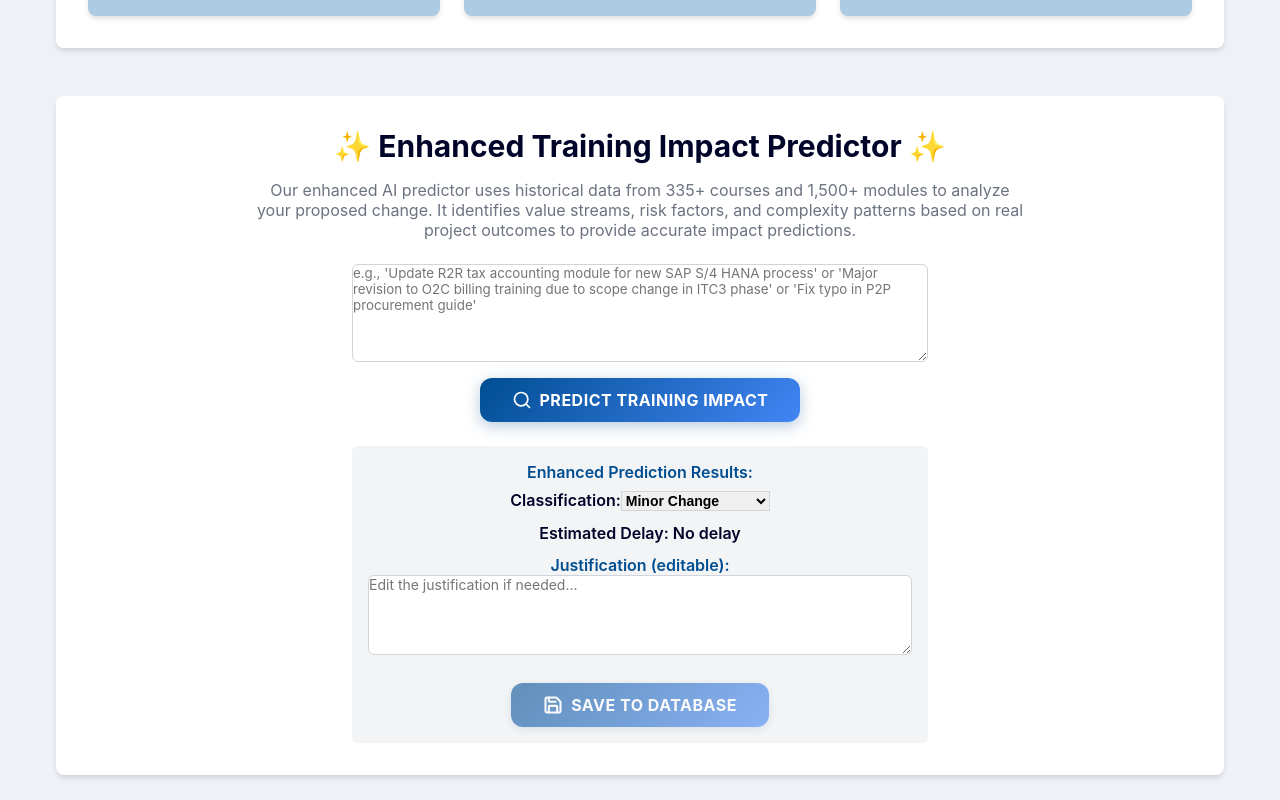
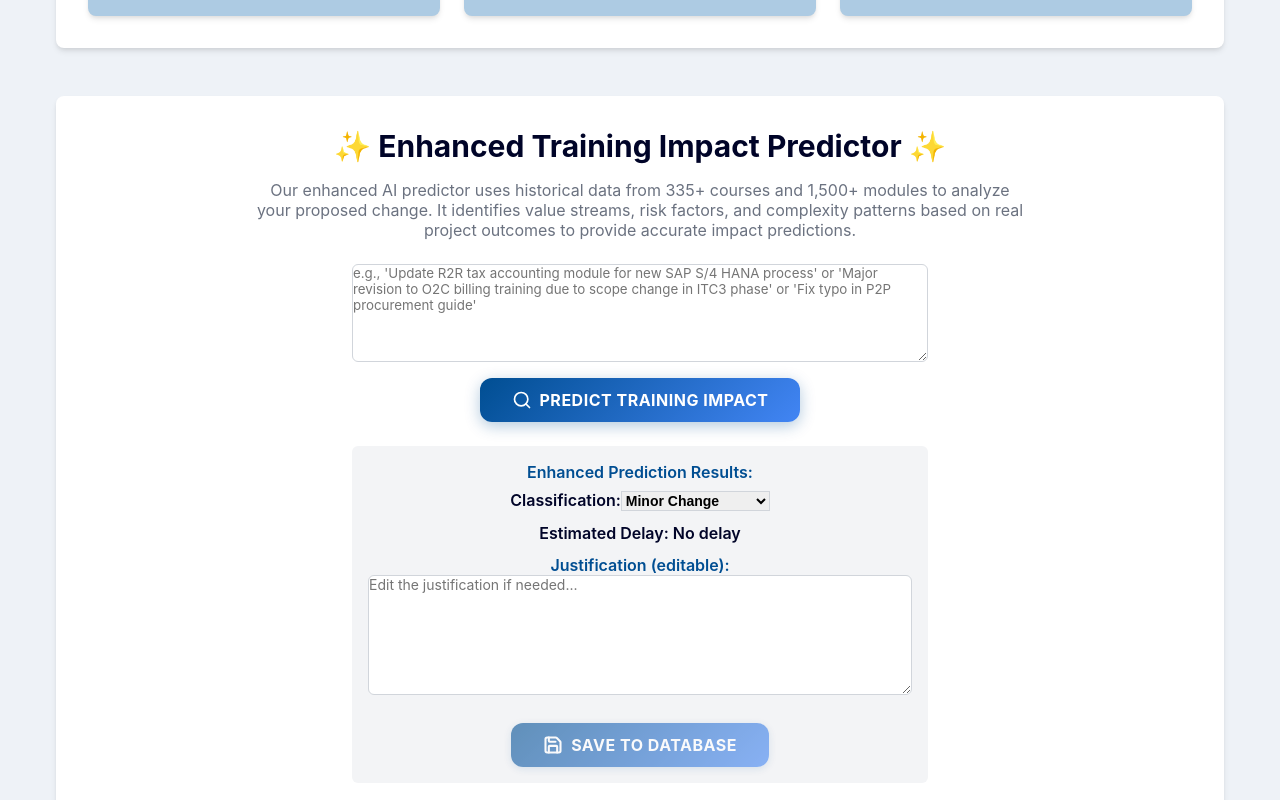
Before and after one commit to freeup86/trsh, a React (Create React App) app: page / in a window 1280 px wide. Both pictures are taken after a click on the button "PREDICT TRAINING IMPACT". Shown: the part 2188-2988 px from the top of the page. Built offline with nearby package versions, Linux system fonts and the light colour scheme.

Commit message:
Increase default height of Justification textarea from 80px to 120px

```diff
--- a/src/ERPChangeControl.js
+++ b/src/ERPChangeControl.js
@@ -920,7 +920,7 @@ Please respond in the following JSON format:
                       className="w-full p-3 border border-gray-300 rounded-md focus:outline-none focus:ring-2 text-sm"
                       style={{
                         focusRingColor: colorPalette.darkBlue,
-                        minHeight: '80px',
+                        minHeight: '120px',
                         resize: 'vertical',
                         fontFamily: "-apple-system, BlinkMacSystemFont, 'Segoe UI', 'Roboto', 'Oxygen', 'Ubuntu', 'Cantarell', 'Fira Sans', 'Droid Sans', 'Helvetica Neue', sans-serif"
                       }}
```
